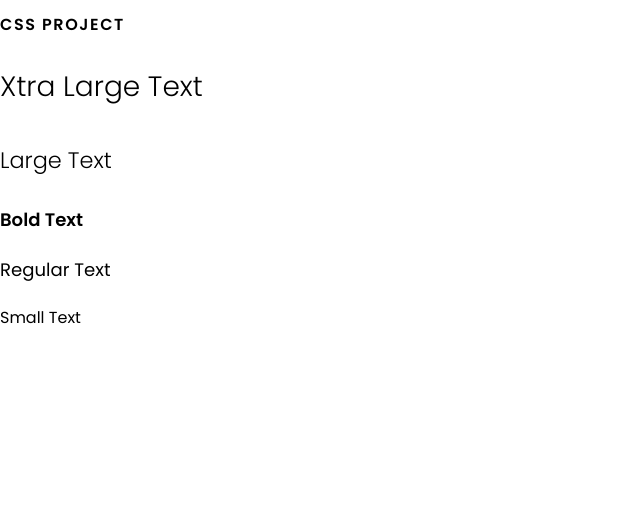
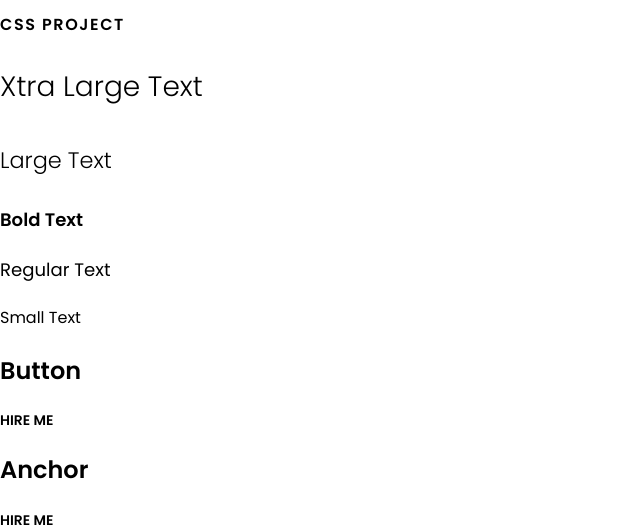
Before and after one commit to drod109/portfolio, a website built with Vite: page index.html in a window 1280 px wide. Shown: the part 286-818 px from the top of the page, without its empty margins (0-640 px from the left). Built offline with nearby package versions, Linux system fonts and the light colour scheme.

Commit message:
intial button style setup

```diff
--- a/components/buttons.css
+++ b/components/buttons.css
@@ -0,0 +1,11 @@
+.btn {
+    all: unset;
+    box-sizing: border-box;
+    outline: revert;
+    display: inline-block;
+    text-transform: uppercase;
+    cursor: pointer;
+    font-size: 0.87rem;
+    line-height: 1.5;
+    font-weight: 600;
+}
--- a/index.html
+++ b/index.html
@@ -19,6 +19,10 @@
     <p class="text--bold">Bold Text</p>
     <p class="text">Regular Text</p>
     <p class="text--sm">Small Text</p>
+    <h2>Button</h2>
+    <button class="btn">Hire Me</button>
+    <h2>Anchor</h2>
+    <a class="btn" href="#">Hire Me</a>
   </main>
 </body>
 </html>
--- a/style.css
+++ b/style.css
@@ -1,6 +1,7 @@
 @import url(components/container.css);
 @import url(components/helpers.css);
 @import url(components/typography.css);
+@import url(components/buttons.css);
 
 * {
     box-sizing: border-box;
@@ -14,3 +15,10 @@ body {
 input, textarea, button, select {
     font: inherit;
 }
+
+:root {
+    --primary: #f2d544;
+    --black: #233030;
+    --text-color: white;
+    --gray: #999999;
+}
```
